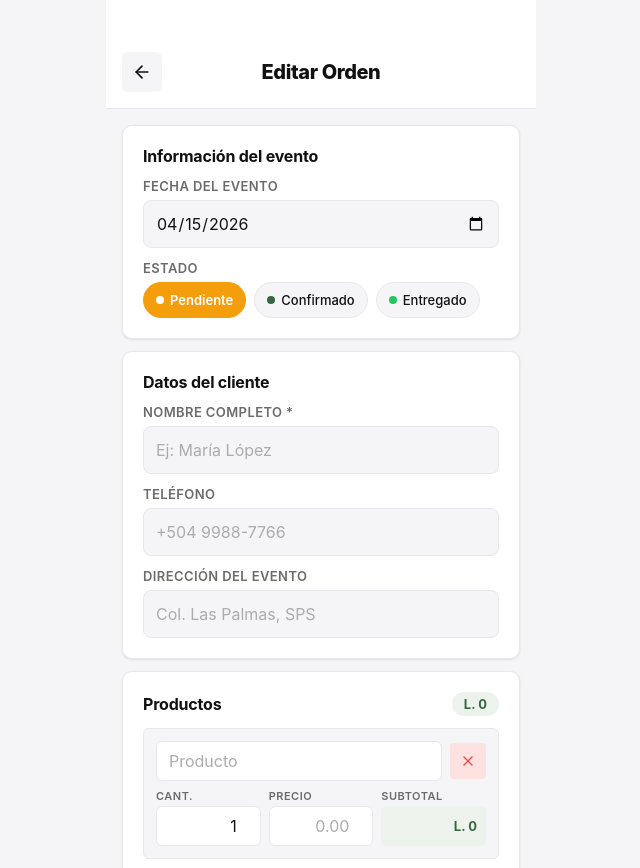
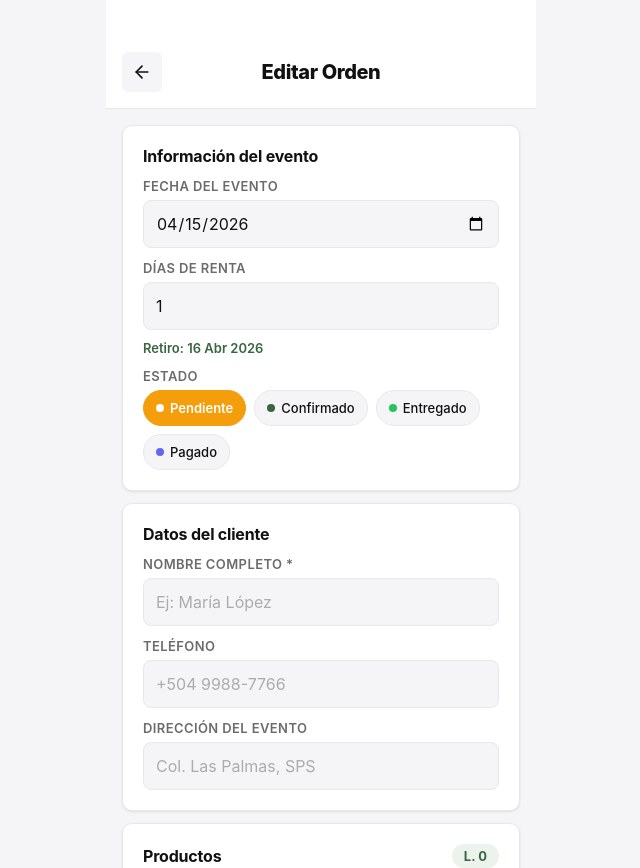
Before and after one commit to esdrasclth/EventOS, a React (Vite) app: page /ordenes/1/editar in a window 1280 px wide. Shown: the top 868 px of the page, without its empty margins (319-959 px from the left). Built offline with nearby package versions, Linux system fonts and the light colour scheme; no server answers; the database is empty; sample sign-in values are in the browser's storage; what @react-pdf/renderer would draw is missing.

Commit message:
Estado pagado / modificando Flujo del botón / Fecha de retiro

```diff
--- a/src/components/OrdenCard.tsx
+++ b/src/components/OrdenCard.tsx
@@ -13,6 +13,7 @@ const ESTADO_MAP = {
   pendiente: { label: 'Pendiente', color: '#F59E0B' },
   confirmado: { label: 'Confirmado', color: '#386641' },
   entregado: { label: 'Entregado', color: '#22C55E' },
+  pagado: { label: 'Pagado', color: '#6366F1' },
 };
 
 function formatDate(dateStr: string): string {
@@ -22,7 +23,7 @@ function formatDate(dateStr: string): string {
 }
 
 function formatCurrency(amount: number): string {
-  return `L. ${amount.toLocaleString('es-HN')}`;
+  return `$ ${amount.toLocaleString('es-HN')}`;
 }
 
 const OrdenCard: React.FC<Props> = ({ orden, animationDelay = 0 }) => {
--- a/src/data/seed.ts
+++ b/src/data/seed.ts
@@ -6,6 +6,8 @@ export const MOCK_ORDENES: Orden[] = [
   {
     id: 'orden-001',
     fecha: '2026-04-20',
+    diasRenta: 1,
+    fechaRetiro: '2026-04-21',
     nombre: 'María López',
     telefono: '+504 9988-7766',
     direccion: 'Col. Las Palmas, San Pedro Sula',
@@ -23,6 +25,8 @@ export const MOCK_ORDENES: Orden[] = [
   {
     id: 'orden-002',
     fecha: '2026-04-17',
+    diasRenta: 2,
+    fechaRetiro: '2026-04-19',
     nombre: 'Carlos Hernández',
     telefono: '+504 9876-5432',
     direccion: 'Residencial Los Pinos, Tegucigalpa',
@@ -41,6 +45,8 @@ export const MOCK_ORDENES: Orden[] = [
   {
     id: 'orden-003',
     fecha: '2026-04-15',
+    diasRenta: 1,
+    fechaRetiro: '2026-04-16',
     nombre: 'Ana Patricia Reyes',
     telefono: '+504 9555-1234',
     direccion: 'Barrio El Centro, La Ceiba',
@@ -57,6 +63,8 @@ export const MOCK_ORDENES: Orden[] = [
   {
     id: 'orden-004',
     fecha: '2026-04-28',
+    diasRenta: 3,
+    fechaRetiro: '2026-05-01',
     nombre: 'Empresa Eventos Maravilla S.A.',
     telefono: '+504 2234-5678',
     direccion: 'Zona Industrial, Choloma',
@@ -76,6 +84,8 @@ export const MOCK_ORDENES: Orden[] = [
   {
     id: 'orden-005',
     fecha: '2026-04-12',
+    diasRenta: 1,
+    fechaRetiro: '2026-04-13',
     nombre: 'Roberto Moncada',
     telefono: '+504 9321-0987',
     direccion: 'Col. Kennedy, San Pedro Sula',
--- a/src/pages/Actividad.tsx
+++ b/src/pages/Actividad.tsx
@@ -14,10 +14,11 @@ const ESTADO_MAP = {
   pendiente: { label: 'Pendiente', color: '#F59E0B', bg: '#FEF3C7' },
   confirmado: { label: 'Confirmado', color: '#386641', bg: '#EBF3EC' },
   entregado: { label: 'Entregado', color: '#22C55E', bg: '#DCFCE7' },
+  pagado: { label: 'Pagado', color: '#6366F1', bg: '#EEF2FF' },
 };
 
 function formatCurrency(amount: number): string {
-  return `L. ${amount.toLocaleString('es-HN', { minimumFractionDigits: 2 })}`;
+  return `$ ${amount.toLocaleString('es-HN', { minimumFractionDigits: 2 })}`;
 }
 
 function formatDate(dateStr: string): string {
@@ -38,10 +39,12 @@ const Actividad: React.FC = () => {
       return d.getMonth() === currentMonth && d.getFullYear() === currentYear;
     });
 
-    const completadas = thisMonth.filter((o) => o.estado === 'entregado');
+    const completadas = thisMonth.filter((o) => o.estado === 'pagado');
     const pendientes = ordenes.filter((o) => o.estado === 'pendiente');
     const ingresos = completadas.reduce((sum, o) => sum + o.total, 0);
-    const ingresosEsperados = pendientes.reduce((sum, o) => sum + o.total, 0);
+    const ingresosEsperados = ordenes
+      .filter((o) => o.estado === 'confirmado' || o.estado === 'entregado')
+      .reduce((sum, o) => sum + o.total, 0);
 
     const recientes = [...ordenes]
       .sort((a, b) => new Date(b.creadoEn).getTime() - new Date(a.creadoEn).getTime())
--- a/src/pages/DetalleOrden.tsx
+++ b/src/pages/DetalleOrden.tsx
@@ -28,12 +28,21 @@ const ESTADO_LABELS = {
   pendiente: 'Pendiente',
   confirmado: 'Confirmado',
   entregado: 'Entregado',
+  pagado: 'Pagado',
 };
 
 const ESTADO_COLORS = {
   pendiente: '#F59E0B',
   confirmado: '#386641',
   entregado: '#22C55E',
+  pagado: '#6366F1',
+};
+
+const SIGUIENTE_ESTADO: Record<string, { estado: string; label: string } | null> = {
+  pendiente: { estado: 'confirmado', label: 'Confirmar orden' },
+  confirmado: { estado: 'entregado', label: 'Marcar como entregado' },
+  entregado: { estado: 'pagado', label: 'Marcar como pagado' },
+  pagado: null,
 };
 
 function formatDate(dateStr: string): string {
@@ -46,7 +55,7 @@ function formatDate(dateStr: string): string {
 }
 
 function formatCurrency(amount: number): string {
-  return `L. ${amount.toLocaleString('es-HN', { minimumFractionDigits: 2 })}`;
+  return `$ ${amount.toLocaleString('es-HN', { minimumFractionDigits: 2 })}`;
 }
 
 const DetalleOrden: React.FC = () => {
@@ -79,11 +88,13 @@ const DetalleOrden: React.FC = () => {
     );
   }
 
-  async function handleMarkEntregado() {
-    if (!orden || orden.estado === 'entregado') return;
+  async function handleAvanzarEstado() {
+    if (!orden) return;
+    const siguiente = SIGUIENTE_ESTADO[orden.estado];
+    if (!siguiente) return;
     setMarking(true);
     try {
-      await updateOrden(orden.id, { estado: 'entregado' });
+      await updateOrden(orden.id, { estado: siguiente.estado as never });
       await refetch();
     } finally {
       setMarking(false);
@@ -184,6 +195,13 @@ const DetalleOrden: React.FC = () => {
               <div>
                 <p className={styles.infoLabel}>Fecha del evento</p>
                 <p className={styles.infoValue}>{formatDate(orden.fecha)}</p>
+              </div>
+            </div>
+            <div className={styles.infoRow}>
+              <span className={styles.infoIcon}><Calendar size={14} /></span>
+              <div>
+                <p className={styles.infoLabel}>Fecha de retiro ({orden.diasRenta ?? 1} día{(orden.diasRenta ?? 1) !== 1 ? 's' : ''} de renta)</p>
+                <p className={styles.infoValue}>{orden.fechaRetiro ? formatDate(orden.fechaRetiro) : '—'}</p>
               </div>
             </div>
           </div>
@@ -306,18 +324,21 @@ const DetalleOrden: React.FC = () => {
           </button>
         </div>
 
-        <button
-          className={`${styles.btn} ${styles.btnPrimary} ${orden.estado === 'entregado' ? styles.btnDisabled : ''}`}
-          onClick={handleMarkEntregado}
-          disabled={marking || orden.estado === 'entregado'}
-        >
-          <CheckCircle2 size={18} />
-          {orden.estado === 'entregado'
-            ? 'Ya entregado'
-            : marking
-            ? 'Guardando...'
-            : 'Marcar como Entregado'}
-        </button>
+        {SIGUIENTE_ESTADO[orden.estado] ? (
+          <button
+            className={`${styles.btn} ${styles.btnPrimary}`}
+            onClick={handleAvanzarEstado}
+            disabled={marking}
+          >
+            <CheckCircle2 size={18} />
+            {marking ? 'Guardando...' : SIGUIENTE_ESTADO[orden.estado]!.label}
+          </button>
+        ) : (
+          <button className={`${styles.btn} ${styles.btnPrimary} ${styles.btnDisabled}`} disabled>
+            <CheckCircle2 size={18} />
+            Orden pagada ✓
+          </button>
+        )}
       </div>
     </div>
   );
--- a/src/pages/Home.tsx
+++ b/src/pages/Home.tsx
@@ -16,7 +16,7 @@ function formatDate(): string {
 }
 
 function formatCurrency(amount: number): string {
-  return `L. ${amount.toLocaleString('es-HN')}`;
+  return `$ ${amount.toLocaleString('es-HN')}`;
 }
 
 const Home: React.FC = () => {
@@ -35,7 +35,7 @@ const Home: React.FC = () => {
     });
 
     const ingresos = thisMonth
-      .filter((o) => o.estado === 'entregado')
+      .filter((o) => o.estado === 'pagado')
       .reduce((sum, o) => sum + o.total, 0);
 
     const upcoming = [...ordenes]
--- a/src/pages/NuevaOrden.module.css
+++ b/src/pages/NuevaOrden.module.css
@@ -90,6 +90,13 @@
   color: var(--color-text-secondary);
   text-transform: uppercase;
   letter-spacing: 0.4px;
+}
+
+.fechaRetiroHint {
+  font-size: var(--font-size-sm);
+  color: var(--color-primary);
+  font-weight: 600;
+  margin-top: 4px;
 }
 
 .input {
--- a/src/pages/NuevaOrden.tsx
+++ b/src/pages/NuevaOrden.tsx
@@ -16,7 +16,15 @@ const ESTADOS: { value: EstadoOrden; label: string; color: string }[] = [
   { value: 'pendiente', label: 'Pendiente', color: '#F59E0B' },
   { value: 'confirmado', label: 'Confirmado', color: '#386641' },
   { value: 'entregado', label: 'Entregado', color: '#22C55E' },
+  { value: 'pagado', label: 'Pagado', color: '#6366F1' },
 ];
+
+function calcularFechaRetiro(fecha: string, diasRenta: number): string {
+  if (!fecha || !diasRenta) return '';
+  const d = new Date(fecha + 'T00:00:00');
+  d.setDate(d.getDate() + diasRenta);
+  return d.toISOString().split('T')[0];
+}
 
 const EMPTY_ITEM: ItemOrden = { producto: '', cantidad: 1, precio: 0 };
 
@@ -33,6 +41,8 @@ const NuevaOrden: React.FC = () => {
 
   const [form, setForm] = useState<Omit<OrdenFormData, 'total'>>({
     fecha: new Date().toISOString().split('T')[0],
+    diasRenta: 1,
+    fechaRetiro: calcularFechaRetiro(new Date().toISOString().split('T')[0], 1),
     nombre: '',
     telefono: '',
     direccion: '',
@@ -48,6 +58,8 @@ const NuevaOrden: React.FC = () => {
       if (!o) return;
       setForm({
         fecha: o.fecha,
+        diasRenta: o.diasRenta ?? 1,
+        fechaRetiro: o.fechaRetiro ?? calcularFechaRetiro(o.fecha, o.diasRenta ?? 1),
         nombre: o.nombre,
         telefono: o.telefono,
         direccion: o.direccion,
@@ -146,9 +158,44 @@ const NuevaOrden: React.FC = () => {
               className={styles.input}
               type="date"
               value={form.fecha}
-              onChange={(e) => setField('fecha', e.target.value)}
+              onChange={(e) => {
+                const nuevaFecha = e.target.value;
+                setForm((prev) => ({
+                  ...prev,
+                  fecha: nuevaFecha,
+                  fechaRetiro: calcularFechaRetiro(nuevaFecha, prev.diasRenta),
+                }));
+              }}
               required
             />
+          </div>
+
+          <div className={styles.field}>
+            <label className={styles.label}>Días de renta</label>
+            <input
+              className={styles.input}
+              type="number"
+              min={1}
+              max={30}
+              value={form.diasRenta}
+              onChange={(e) => {
+                const dias = Math.max(1, parseInt(e.target.value) || 1);
+                setForm((prev) => ({
+                  ...prev,
+                  diasRenta: dias,
+                  fechaRetiro: calcularFechaRetiro(prev.fecha, dias),
+                }));
+              }}
+            />
+            {form.fechaRetiro && (
+              <p className={styles.fechaRetiroHint}>
+                Retiro: {(() => {
+                  const [y, m, d] = form.fechaRetiro.split('-');
+                  const months = ['Ene','Feb','Mar','Abr','May','Jun','Jul','Ago','Sep','Oct','Nov','Dic'];
+                  return `${parseInt(d)} ${months[parseInt(m)-1]} ${y}`;
+                })()}
+              </p>
+            )}
           </div>
 
           <div className={styles.field}>
--- a/src/services/exportExcel.ts
+++ b/src/services/exportExcel.ts
@@ -6,16 +6,18 @@ export function exportToExcel(ordenes: Orden[]): void {
 
   // Sheet 1 — Órdenes summary
   const ordenesData = ordenes.map((o) => ({
-    Fecha: o.fecha,
+    'Fecha evento': o.fecha,
+    'Días renta': o.diasRenta ?? 1,
+    'Fecha retiro': o.fechaRetiro ?? '',
     Cliente: o.nombre,
     Teléfono: o.telefono,
     Dirección: o.direccion,
-    'Total (L.)': o.total,
+    'Total ($)': o.total,
     Estado: o.estado.charAt(0).toUpperCase() + o.estado.slice(1),
   }));
   const ws1 = XLSX.utils.json_to_sheet(ordenesData);
   ws1['!cols'] = [
-    { wch: 12 }, { wch: 30 }, { wch: 18 }, { wch: 35 }, { wch: 12 }, { wch: 12 },
+    { wch: 14 }, { wch: 10 }, { wch: 14 }, { wch: 30 }, { wch: 18 }, { wch: 35 }, { wch: 12 }, { wch: 12 },
   ];
   XLSX.utils.book_append_sheet(wb, ws1, 'Órdenes');
 
@@ -29,8 +31,8 @@ export function exportToExcel(ordenes: Orden[]): void {
         Fecha: o.fecha,
         Producto: item.producto,
         Cantidad: item.cantidad,
-        'Precio Unit. (L.)': item.precio,
-        'Subtotal (L.)': item.cantidad * item.precio,
+        'Precio Unit. ($)': item.precio,
+        'Subtotal ($)': item.cantidad * item.precio,
       });
     });
   });
--- a/src/services/exportPdf.tsx
+++ b/src/services/exportPdf.tsx
@@ -172,7 +172,7 @@ function formatDate(dateStr: string): string {
 }
 
 function formatCurrency(amount: number): string {
-  return `L. ${amount.toLocaleString('es-HN', { minimumFractionDigits: 2 })}`;
+  return `$ ${amount.toLocaleString('es-HN', { minimumFractionDigits: 2 })}`;
 }
 
 interface OrdenDocumentProps {
@@ -223,6 +223,12 @@ const OrdenDocument: React.FC<OrdenDocumentProps> = ({ orden }) => (
           <Text style={styles.label}>Fecha del evento:</Text>
           <Text style={styles.value}>{formatDate(orden.fecha)}</Text>
         </View>
+        {orden.fechaRetiro ? (
+          <View style={styles.row}>
+            <Text style={styles.label}>Fecha de retiro:</Text>
+            <Text style={styles.value}>{formatDate(orden.fechaRetiro)} ({orden.diasRenta ?? 1} día{(orden.diasRenta ?? 1) !== 1 ? 's' : ''} de renta)</Text>
+          </View>
+        ) : null}
       </View>
 
       {/* Products table */}
--- a/src/types.ts
+++ b/src/types.ts
@@ -4,7 +4,7 @@ export interface ItemOrden {
   precio: number;
 }
 
-export type EstadoOrden = 'pendiente' | 'confirmado' | 'entregado';
+export type EstadoOrden = 'pendiente' | 'confirmado' | 'entregado' | 'pagado';
 
 export interface AuditInfo {
   uid: string;
@@ -16,6 +16,8 @@ export interface AuditInfo {
 export interface Orden {
   id: string;
   fecha: string;
+  diasRenta: number;
+  fechaRetiro: string;
   nombre: string;
   telefono: string;
   direccion: string;
```
